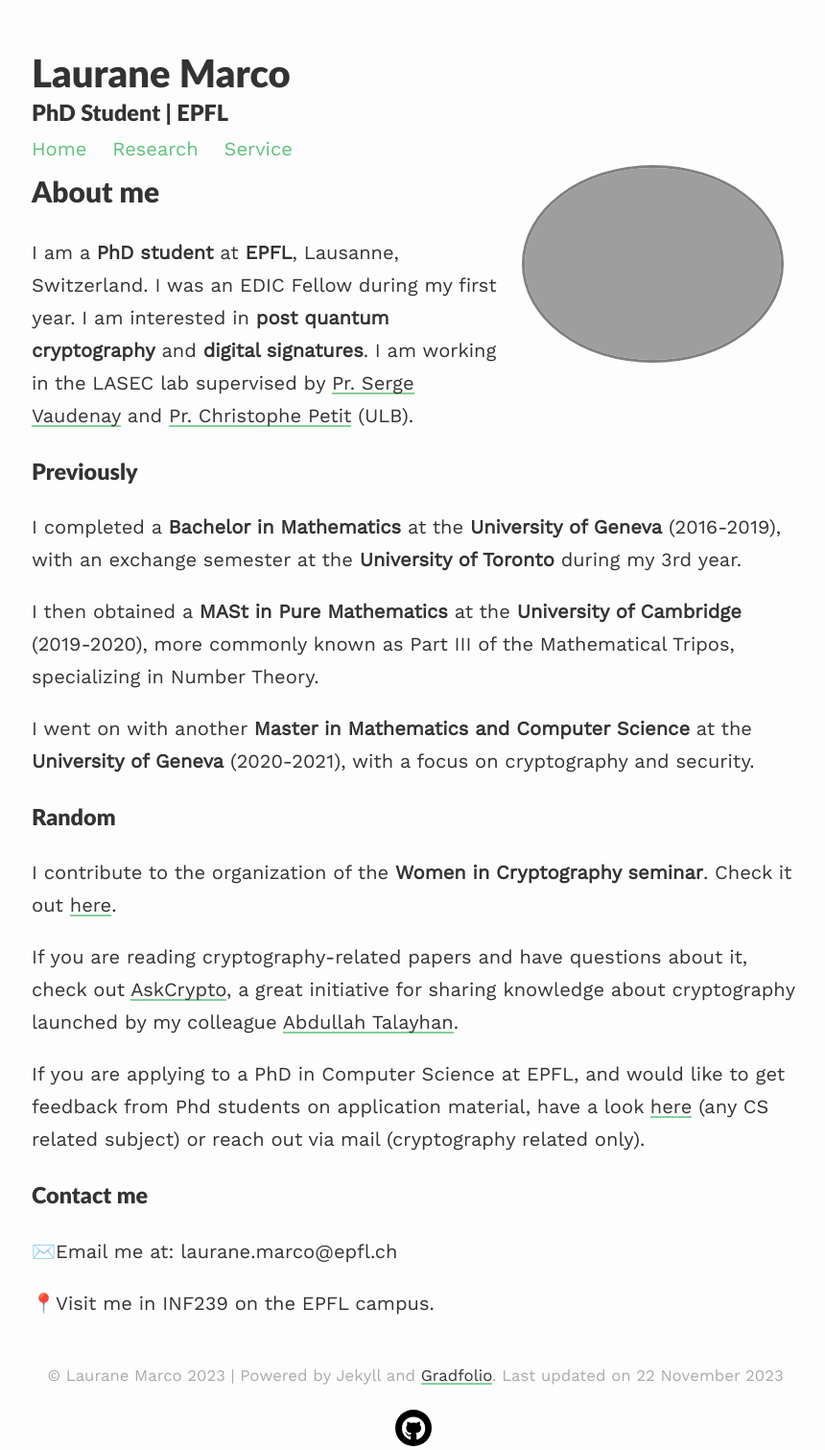
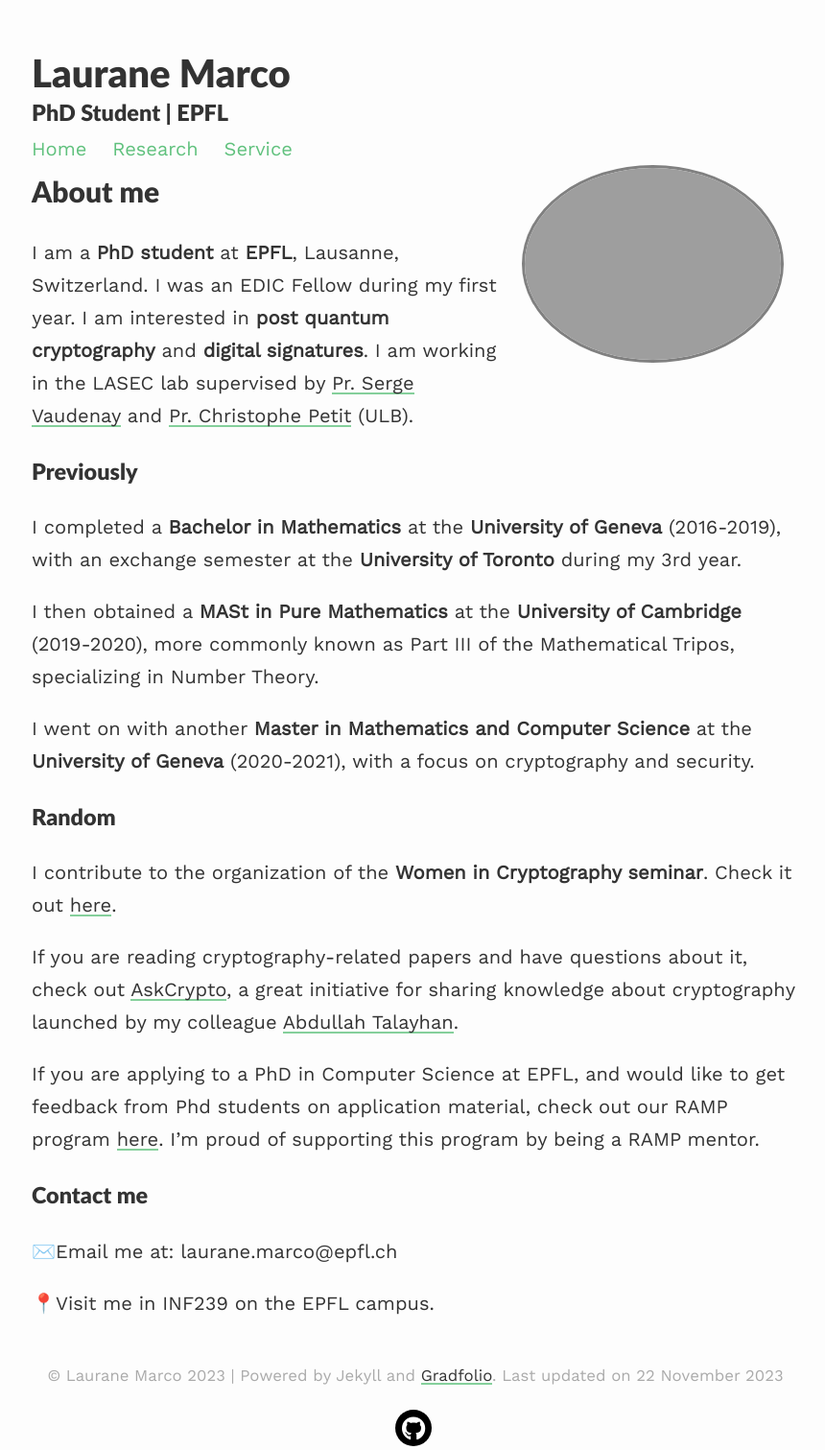
Before and after one commit to lauranemarco/lauranemarco.github.io, a Jekyll site: the page built from index.md, in a window 1280 px wide. Shown: the whole page at 96% size, without its empty margins (207-1067 px from the left). Built offline with Jekyll 4.4.1, drawn with Linux system fonts in a browser that asks for light colours; nearby versions of some CDN libraries; our own code applies the rules of GitHub Pages for plain Markdown files.

Commit message:
Update index.md

```diff
--- a/index.md
+++ b/index.md
@@ -26,7 +26,7 @@ I contribute to the organization of the **Women in Cryptography seminar**. Check
 
 If you are reading cryptography-related papers and have questions about it, check out [AskCrypto](https://askcryp.to), a great initiative for sharing knowledge about cryptography launched by my colleague [Abdullah Talayhan](https://www.abdullahtalayhan.com).
 
-If you are applying to a PhD in Computer Science at EPFL, and would like to get feedback from Phd students on application material, have a look [here](https://epic-guide.github.io/ramp) (any CS related subject) or reach out via mail (cryptography related only).
+If you are applying to a PhD in Computer Science at EPFL, and would like to get feedback from Phd students on application material, check out our RAMP program [here](https://epic-guide.github.io/ramp). I'm proud of supporting this program by being a RAMP mentor.
 
 ### Contact me
 ✉️Email me at: laurane.marco@epfl.ch
```
